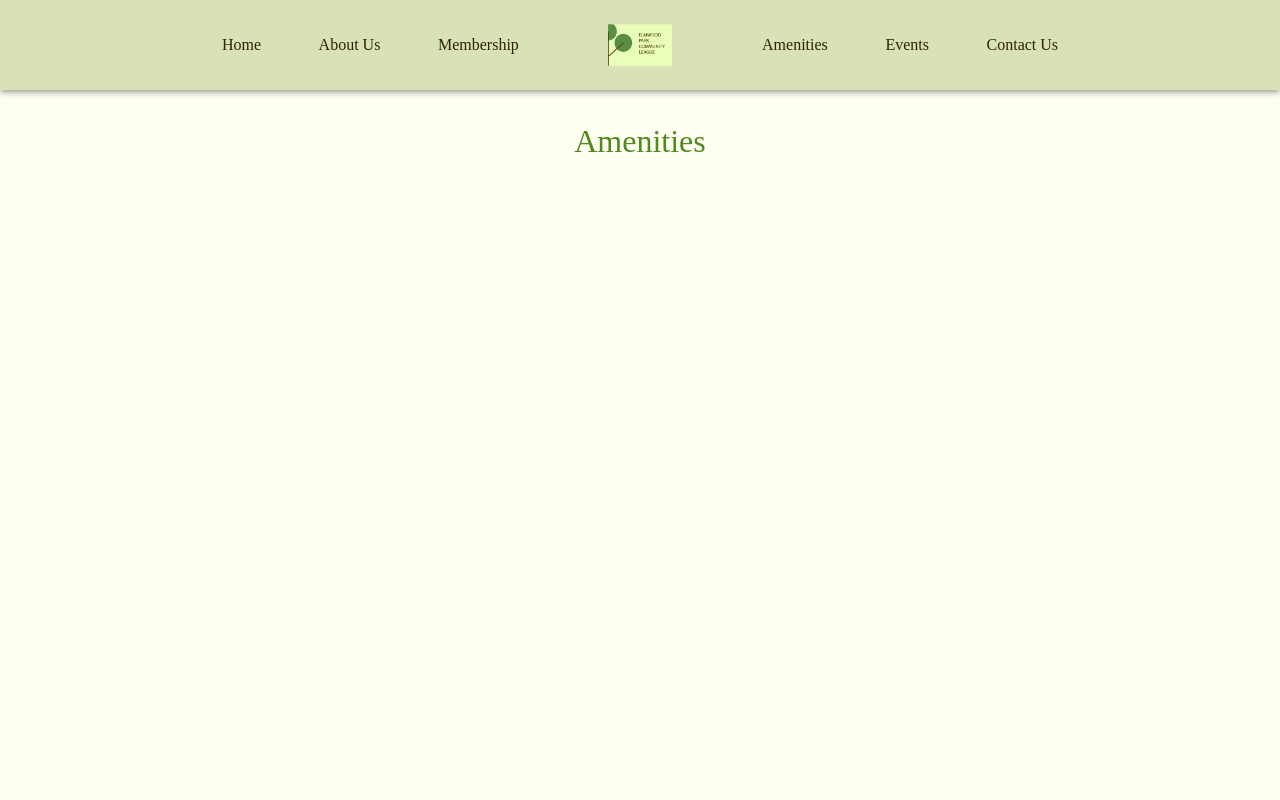
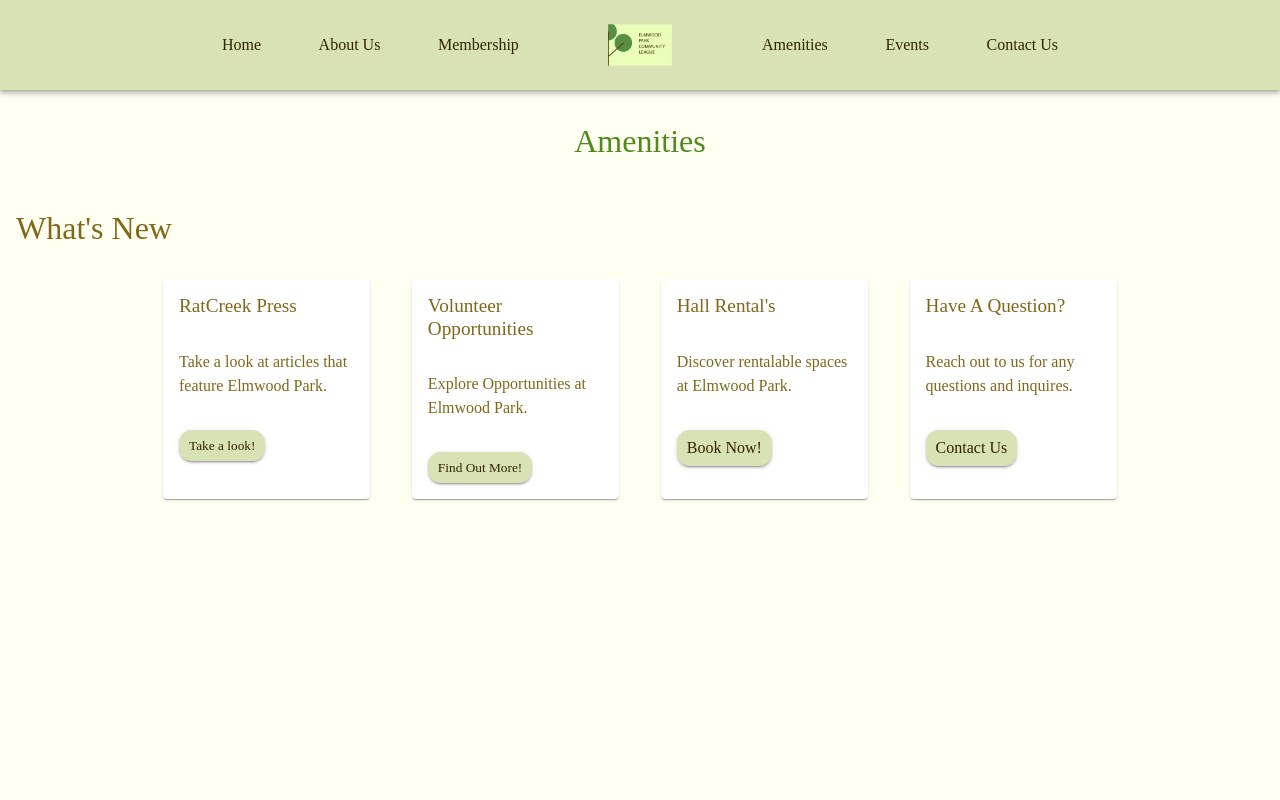
Before and after one commit to capstone-1231/elmwood-park, a Next.js app: page /amenities in a window 1280 px wide. Shown: the top 800 px of the page. Built offline with nearby package versions, Linux system fonts and the light colour scheme.

Commit message:
home card component made

```diff
--- a/pages/amenities.js
+++ b/pages/amenities.js
@@ -1,9 +1,11 @@
 import Head from 'next/head';
-
+import Container from '@mui/material/Container';
 import Navbar from '@/utils/components/header';
 import FooterNav from '@/utils/components/footer';
 
 import Typography from '@mui/material/Typography';
+
+import HomeCard from '@/utils/components/homeCards';
 
 export default function Page() {
   return (
@@ -18,6 +20,8 @@ export default function Page() {
       </header>
       <main>
       <Typography variant="h2" component="h2" color="secondary" sx={{ padding: '2rem 1rem', textAlign: 'center' }} >Amenities</Typography>
+      <Typography variant='h2' sx={{ width: '100%', padding: '1rem' }}>What's New</Typography>
+      <HomeCard/>
       </main>
       <footer>
         <FooterNav />
--- /dev/null
+++ b/utils/components/homeCards.js
@@ -0,0 +1,94 @@
+import * as React from 'react';
+import Box from '@mui/material/Box';
+import Container from '@mui/material/Container';
+import Card from '@mui/material/Card';
+import CardActions from '@mui/material/CardActions';
+import CardContent from '@mui/material/CardContent';
+import Button from '@mui/material/Button';
+import Typography from '@mui/material/Typography';
+import { useTheme } from '@emotion/react';
+import { Padding } from '@mui/icons-material';
+
+export default function homeCards() {
+    const theme = useTheme();
+    return (
+        <Container sx={{ display: 'flex', flexWrap: 'wrap', padding: '1rem', justifyContent: 'space-evenly' }}>
+            <Card sx={{ display: 'flex', width: '20%' }}>
+                <Box>
+                    <CardContent sx={{ padding: '1rem' }}>
+                        <Typography variant='h3'>RatCreek Press</Typography>
+                    </CardContent>
+                    <CardContent sx={{ padding: '1rem' }}>
+                        <Typography>Take a look at articles that feature Elmwood Park.</Typography>
+                    </CardContent>
+                    <CardActions sx={{ padding: '1rem' }}>
+                        <Button variant='contained' size='small' color="primary" disableRipple sx={{
+                            borderRadius: '0.8rem',
+                            ':hover, :active, :focus': {
+                                bgcolor: 'secondary.main',
+                                color: '#ffffff',
+                            }
+                        }}>Take a look!</Button>
+                    </CardActions>
+                </Box>
+            </Card>
+            <Card sx={{ display: 'flex', width: '20%' }}>
+                <Box>
+                    <CardContent sx={{ padding: '1rem' }}>
+                        <Typography variant='h3'>Volunteer Opportunities</Typography>
+                    </CardContent>
+                    <CardContent sx={{ padding: '1rem' }}>
+                        <Typography>Explore Opportunities at Elmwood Park.</Typography>
+                    </CardContent>
+                    <CardActions sx={{ padding: '1rem' }}>
+                        <Button variant='contained' size='small' color="primary" disableRipple sx={{
+                            borderRadius: '0.8rem',
+                            ':hover, :active, :focus': {
+                                bgcolor: 'secondary.main',
+                                color: '#ffffff',
+                            }
+                        }}>Find Out More!</Button>
+                    </CardActions>
+                </Box>
+            </Card>
+            <Card sx={{ display: 'flex', width: '20%' }}>
+                <Box>
+                    <CardContent sx={{ padding: '1rem' }}>
+                        <Typography variant='h3'>Hall Rental's</Typography>
+                    </CardContent>
+                    <CardContent sx={{ padding: '1rem' }}>
+                        <Typography>Discover rentalable spaces at Elmwood Park.</Typography>
+                    </CardContent>
+                    <CardActions sx={{ padding: '1rem' }}>
+                        <Button href='/contact_us' variant='contained' size='small' color="primary" disableRipple sx={{
+                            borderRadius: '0.8rem',
+                            ':hover, :active, :focus': {
+                                bgcolor: 'secondary.main',
+                                color: '#ffffff',
+                            }
+                        }}>Book Now!</Button>
+                    </CardActions>
+                </Box>
+            </Card>
+            <Card sx={{ display: 'flex', width: '20%' }}>
+                <Box>
+                    <CardContent sx={{ padding: '1rem' }}>
+                        <Typography variant='h3'>Have A Question?</Typography>
+                    </CardContent>
+                    <CardContent sx={{ padding: '1rem' }}>
+                        <Typography>Reach out to us for any questions and inquires.</Typography>
+                    </CardContent>
+                    <CardActions sx={{ padding: '1rem' }}>
+                        <Button href='/contact_us' variant='contained' size='small' color="primary" disableRipple sx={{
+                            borderRadius: '0.8rem',
+                            ':hover, :active, :focus': {
+                                bgcolor: 'secondary.main',
+                                color: '#ffffff',
+                            }
+                        }}>Contact Us</Button>
+                    </CardActions>
+                </Box>
+            </Card>
+        </Container>
+    )
+}
```
